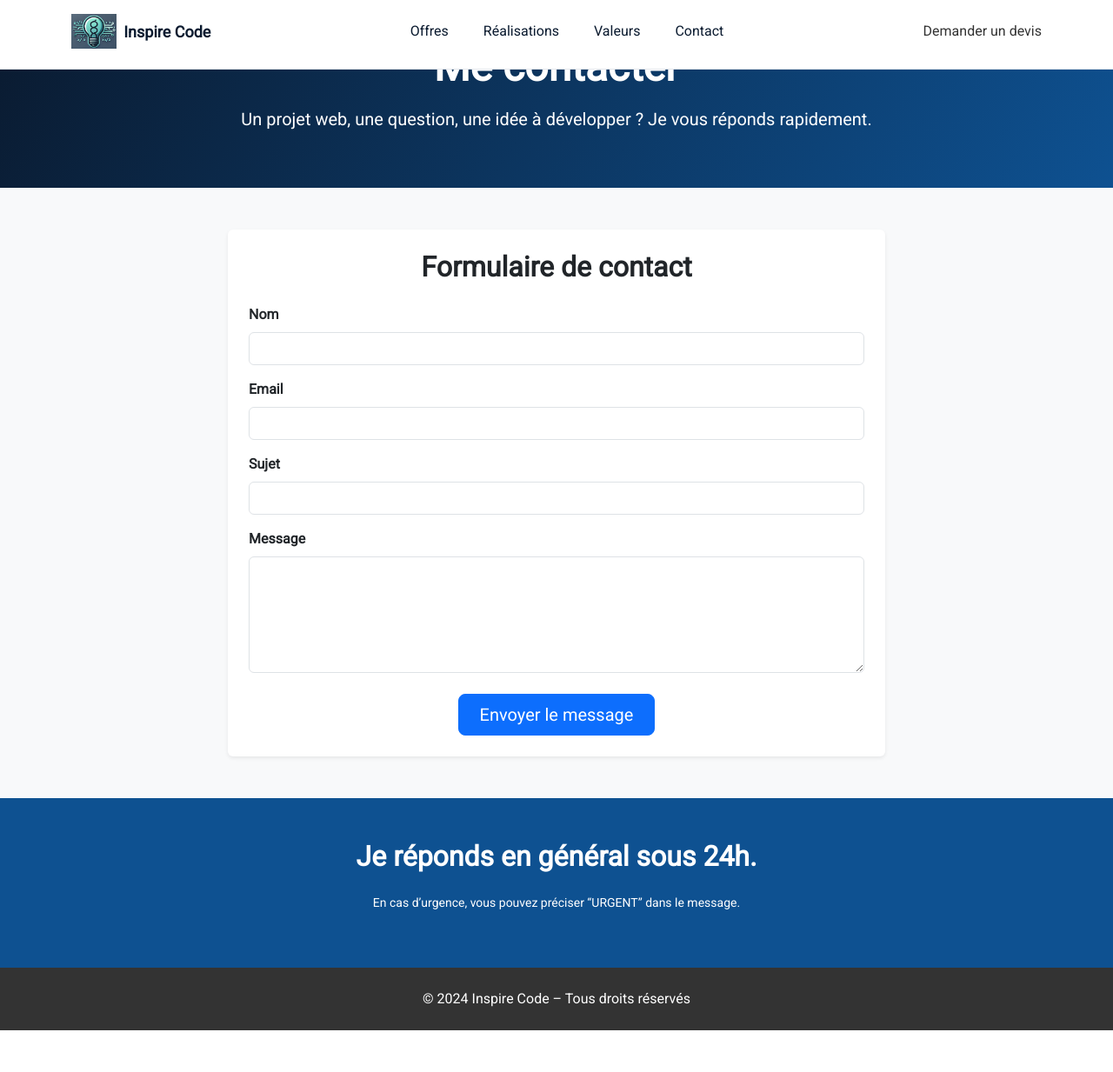
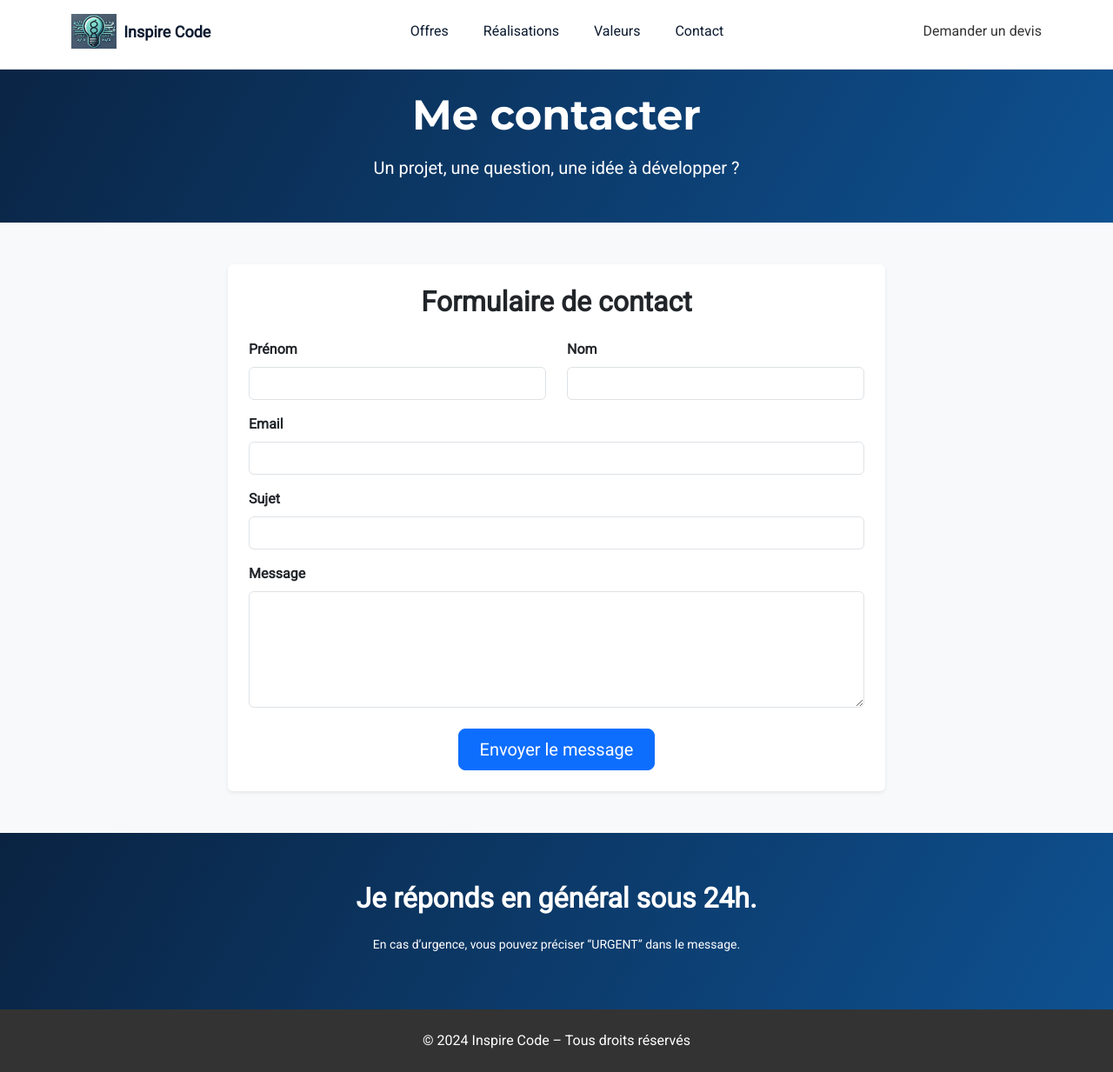
Before and after one commit to Isalys69/inspirecode, a Flask app: page /contact in a window 1280 px wide. Shown: the whole page at 87% size. Before the commit the page ends 1185 px from the top, so only its background shows below. Run offline with Flask 3, Linux system fonts and the light colour scheme; parts of the project's set-up code (start-up, migrations or seed data) failed here and were passed over.

Commit message:
Amélioration UX du formulaire de contact (validation, feedback, redirection)

```diff
--- a/run.py
+++ b/run.py
@@ -1,4 +1,4 @@
-from flask import Flask, render_template, request, redirect, url_for, flash
+from flask import Flask, render_template, request, redirect, url_for, flash, session
 from flask import send_from_directory
 from flask_mail import Mail, Message
 from dotenv import load_dotenv
@@ -10,6 +10,9 @@ import locale
 
 from calendly import register_calendly_routes
 
+import re
+
+
 locale.setlocale(locale.LC_TIME, "fr_FR.UTF-8")
 
 
@@ -18,23 +21,27 @@ load_dotenv("config/.env")
 
 app = Flask(__name__)
 
-app.secret_key = os.getenv('FLASK_SECRET_KEY')
+app.config["SECRET_KEY"] = os.getenv("FLASK_SECRET_KEY")
 
 
 
 
 # Configuration de Flask-Mail
+# Chargement SMTP depuis les variables d’environnement
 app.config['MAIL_SERVER'] = os.getenv('MAIL_SERVER')
-app.config['MAIL_PORT'] = int(os.getenv('MAIL_PORT'))
+app.config['MAIL_PORT'] = int(os.getenv('MAIL_PORT', 587))
 
-
+# Gestion propre de TLS / SSL
 def str_to_bool(value):
     return value.lower() in ("true", "1", "yes", "y")
 
 app.config['MAIL_USE_TLS'] = str_to_bool(os.getenv('MAIL_USE_TLS', 'true'))
 app.config['MAIL_USE_SSL'] = str_to_bool(os.getenv('MAIL_USE_SSL', 'false'))
 
+if app.config['MAIL_USE_TLS'] and app.config['MAIL_USE_SSL']:
+    raise ValueError("MAIL_USE_TLS et MAIL_USE_SSL ne peuvent pas être activés simultanément.")
 
+# Authentification SMTP
 app.config['MAIL_USERNAME'] = os.getenv('MAIL_USERNAME')
 app.config['MAIL_PASSWORD'] = os.getenv('MAIL_PASSWORD')
 app.config['MAIL_DEFAULT_SENDER'] = os.getenv('MAIL_DEFAULT_SENDER')
@@ -61,10 +68,9 @@ app.logger.info("Destinataires configurés : %s", ", ".join(recipients))
 app.config['RECIPIENTS'] = recipients
 mail = Mail(app)
 
-print("SMTP =", app.config['MAIL_SERVER'], app.config['MAIL_PORT'])
-print("EMAIL =", app.config['MAIL_USERNAME'])
-print("PASSWORD =", app.config['MAIL_PASSWORD'])
-print("DEFAULT SENDER =", app.config['MAIL_DEFAULT_SENDER'])
+
+
+
 
 # injection des routes Calendly
 register_calendly_routes(app)
@@ -136,19 +142,63 @@ def offres():
 def realisations():
     return render_template("realisations.html")
 
+
+from flask import session  # assurez-vous d'avoir cet import
+
 @app.route("/contact", methods=["GET", "POST"])
 def contact():
+    erreurs = []
+
     if request.method == "POST":
-        nom = request.form.get("nom")
-        email = request.form.get("email")
-        sujet = request.form.get("sujet")
-        message = request.form.get("message")
+        prenom = request.form.get("prenom", "").strip()
+        nom = request.form.get("nom", "").strip()
+        email = request.form.get("email", "").strip()
+        sujet = request.form.get("sujet", "").strip()
+        message = request.form.get("message", "").strip()
 
-        # Exemple : traitement, envoi email, stockage, etc.
-        print("NOUVEAU MESSAGE :", nom, email, sujet, message)
+        if not prenom:
+            erreurs.append("prenom")
+        if not nom:
+            erreurs.append("nom")
+        if not email:
+            erreurs.append("email")
+        if not sujet:
+            erreurs.append("sujet")
+        if not message:
+            erreurs.append("message")
 
-        # Futur : flash message de confirmation, redirection, etc.
-        return render_template("contact.html", success=True)
+        if erreurs:
+            return render_template(
+                "contact.html",
+                invalid_fields=erreurs,
+                form_data=request.form
+            )
+
+        msg = Message(
+            subject=f"[Contact Inspire Code] {sujet}",
+            recipients=app.config['RECIPIENTS'],
+            reply_to=email
+        )
+
+        msg.body = f"""
+Nouveau message via le site Inspire Code
+
+Prénom : {prenom}
+Nom : {nom}
+Email : {email}
+
+Message :
+{message}
+"""
+        mail.send(msg)
+
+        flash("Votre message a bien été envoyé. Je vous répondrai rapidement.", "success")
+        return redirect(url_for("contact"))
+
+    # GET
+    referrer = request.referrer
+    if referrer and not referrer.endswith("/contact"):
+        session["previous_page"] = referrer
 
     return render_template("contact.html")
 
--- a/static/css/global.css
+++ b/static/css/global.css
@@ -10,6 +10,13 @@ a {
     color: inherit;
     transition: color 0.3s ease;
 }
+
+.alert {
+  display: block !important;
+  opacity: 1 !important;
+  visibility: visible !important;
+}
+
 
 /**************** SCROLL INDICATOR (réutilisable) ****************/
 
--- a/templates/base.html
+++ b/templates/base.html
@@ -34,6 +34,8 @@
   <link rel="stylesheet" href="{{ url_for('static', filename='css/footer.css') }}">
 
 </head>
+
+<script src="https://cdn.jsdelivr.net/npm/bootstrap@5.3.2/dist/js/bootstrap.bundle.min.js"></script>
 
 <body>
 
--- a/templates/contact.html
+++ b/templates/contact.html
@@ -7,14 +7,42 @@
 {% block content %}
 
 <!-- HERO -->
-<section class="text-center text-white py-5" style="background: linear-gradient(120deg, #0A1A2F, #0E5191);">
-  <div class="container">
+<section class="ic-hero-offre d-flex align-items-center text-white text-center">
+  <div class="container py-4">
     <h1 class="display-5 fw-bold">Me contacter</h1>
     <p class="lead mt-3">
-      Un projet web, une question, une idée à développer ? Je vous réponds rapidement.
+      Un projet, une question, une idée à développer ?
     </p>
   </div>
 </section>
+
+{% with messages = get_flashed_messages(with_categories=true) %}
+  {% if messages %}
+
+    <script>
+      const redirectTimeout = setTimeout(function () {
+        window.location.href = "{{ session.get('previous_page', url_for('home')) }}";
+      }, 3500);
+
+      document.addEventListener('click', function (e) {
+        if (e.target.closest('.btn-close')) {
+          clearTimeout(redirectTimeout);
+        }
+      });
+    </script>
+
+    <div class="container mt-4">
+      {% for category, message in messages %}
+        <div class="alert alert-{{ category }} alert-dismissible fade show" role="alert">
+          {{ message }}
+          <button type="button" class="btn-close" data-bs-dismiss="alert"></button>
+        </div>
+      {% endfor %}
+    </div>
+  {% endif %}
+{% endwith %}
+
+
 
 <!-- FORMULAIRE -->
 <section class="container py-5" style="max-width: 780px;">
@@ -24,32 +52,71 @@
 
     <form action="{{ url_for('contact') }}" method="POST" class="needs-validation" novalidate>
 
-      <!-- NOM -->
-      <div class="mb-3">
-        <label for="nom" class="form-label fw-semibold">Nom</label>
-        <input type="text" name="nom" id="nom" class="form-control" required>
-        <div class="invalid-feedback">Merci d’indiquer votre nom.</div>
+      <!-- PRENOM + NOM -->
+      <div class="row">
+        <div class="col-md-6 mb-3">
+          <label for="prenom" class="form-label fw-semibold">Prénom</label>
+
+          <input
+            type="text"
+            name="prenom"
+            class="form-control {% if 'prenom' in invalid_fields %}is-invalid{% endif %}"
+            value="{{ form_data.get('prenom','') if form_data else ''  }}"
+          />
+          <div class="invalid-feedback">Merci d’indiquer votre prénom.</div>
+        </div>
+
+        <div class="col-md-6 mb-3">
+          <label for="nom" class="form-label fw-semibold">Nom</label>
+          <input
+            type="text"
+            name="nom"
+            class="form-control {% if 'nom' in invalid_fields %}is-invalid{% endif %}"
+            value="{{ form_data.get('nom','') if form_data else '' }}"
+          />
+          <div class="invalid-feedback">Merci d’indiquer votre nom.</div>
+        </div>
       </div>
 
       <!-- EMAIL -->
       <div class="mb-3">
         <label for="email" class="form-label fw-semibold">Email</label>
-        <input type="email" name="email" id="email" class="form-control" required>
+          <input
+            type="text"
+            name="email"
+            class="form-control {% if 'email' in invalid_fields %}is-invalid{% endif %}"
+            value="{{ form_data.get('email','') if form_data else '' }}"
+          />
         <div class="invalid-feedback">Veuillez entrer un email valide.</div>
       </div>
 
       <!-- SUJET -->
       <div class="mb-3">
         <label for="sujet" class="form-label fw-semibold">Sujet</label>
-        <input type="text" name="sujet" id="sujet" class="form-control" required>
+          <input
+            type="text"
+            name="sujet"
+            class="form-control {% if 'sujet' in invalid_fields %}is-invalid{% endif %}"
+            value="{{ form_data.get('sujet','') if form_data else '' }}"
+          />
         <div class="invalid-feedback">Merci d’indiquer le sujet de votre demande.</div>
       </div>
 
       <!-- MESSAGE -->
       <div class="mb-3">
         <label for="message" class="form-label fw-semibold">Message</label>
-        <textarea name="message" id="message" rows="5" class="form-control" required></textarea>
-        <div class="invalid-feedback">Merci d’écrire un message.</div>
+        <textarea
+          name="message"
+          id="message"
+          rows="5"
+          class="form-control {% if invalid_fields and 'message' in invalid_fields %}is-invalid{% endif %}"
+          required
+          >{{ form_data.get('message', '') if form_data else '' }}
+        </textarea>
+
+        <div class="invalid-feedback">
+          Merci d’écrire un message.
+        </div>
       </div>
 
       <!-- CTA -->
@@ -65,8 +132,8 @@
 </section>
 
 <!-- CTA FINAL -->
-<section class="text-center text-white py-5" style="background: #0E5191;">
-  <div class="container">
+<section class="ic-cta-offre d-flex align-items-center text-white text-center">
+  <div class="container py-4">
     <h2 class="fw-bold mb-4">Je réponds en général sous 24h.</h2>
     <p class="small">En cas d’urgence, vous pouvez préciser “URGENT” dans le message.</p>
   </div>
```
